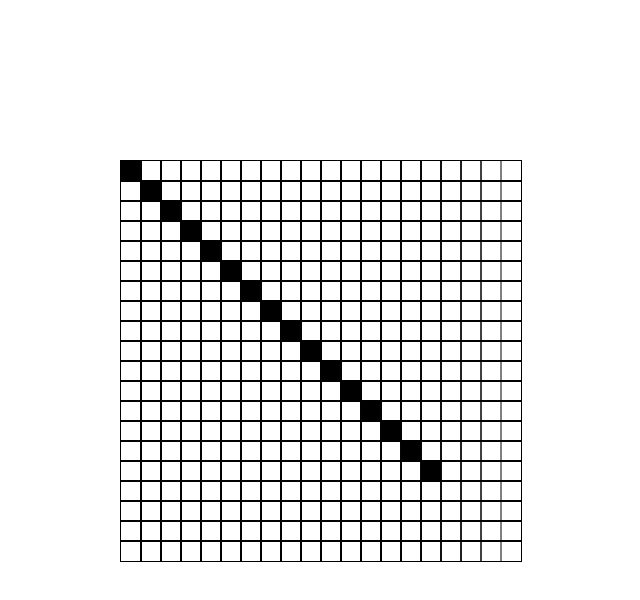
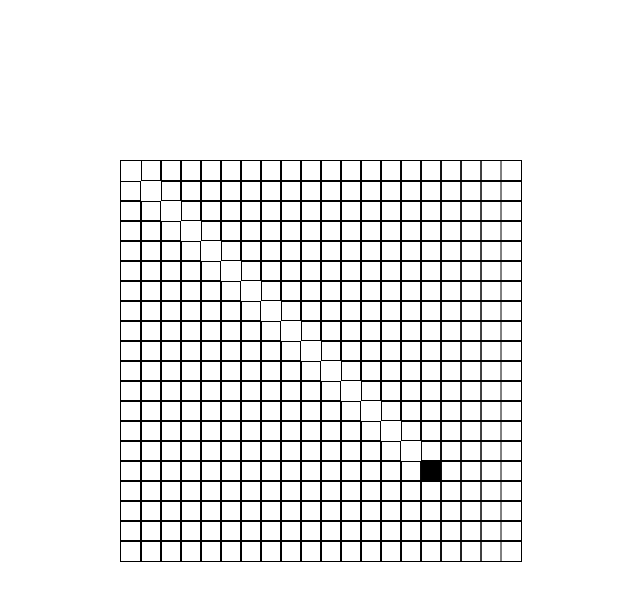
Before and after one commit to Corentin648/GameOfLifeWeb, a React (Create React App) app: page / in a window 1280 px wide. Shown: the top 600 px of the page, without its empty margins (319-959 px from the left). Built offline with nearby package versions, Linux system fonts and the light colour scheme.

Commit message:
ajout de la matrice des cases noires/blanches

```diff
--- a/src/Quadrillage.js
+++ b/src/Quadrillage.js
@@ -9,7 +9,13 @@ class Quadrillage extends Component{
 
     constructor(props) {
         super(props);
-        this.canvasRef = React.createRef();
+        this.canvasRef = new React.createRef();
+        this.width = 400;
+        this.height = 400;
+        this.matrice = new Array( 20, 20);
+        this.matrice.forEach((i,j) => {
+            this.matrice[0, 0] = 0;
+        })
     }
 
     /* Fonction qui trace le quadrillage */
@@ -47,11 +53,18 @@ class Quadrillage extends Component{
 
         let nombre = 0;
         let animationFrameId;
+        let test = true;
 
         const render = () => {
-            nombre += 20;
-            this.dessinerRect(pinceau, canvas, nombre);
-            if (nombre < 300) {
+            if (nombre < 300 && test) {
+                nombre += 20;
+                this.dessinerRect(pinceau, canvas, nombre);
+                animationFrameId = window.requestAnimationFrame(render);
+            } else {
+                test = false;
+                nombre -= 20;
+                pinceau.fillStyle = '#FFFFFF';
+                this.dessinerRect(pinceau, canvas, nombre);
                 animationFrameId = window.requestAnimationFrame(render);
             }
         }
@@ -63,7 +76,7 @@ class Quadrillage extends Component{
     render(){
         return(
             <div style={{marginTop: '10rem'}}>
-                <canvas ref={this.canvasRef} width={400} height={400} style={{border: '1px solid black'}}/>
+                <canvas ref={this.canvasRef} width={this.width} height={this.height} style={{border: '1px solid black'}}/>
             </div>
         )
     }
```
